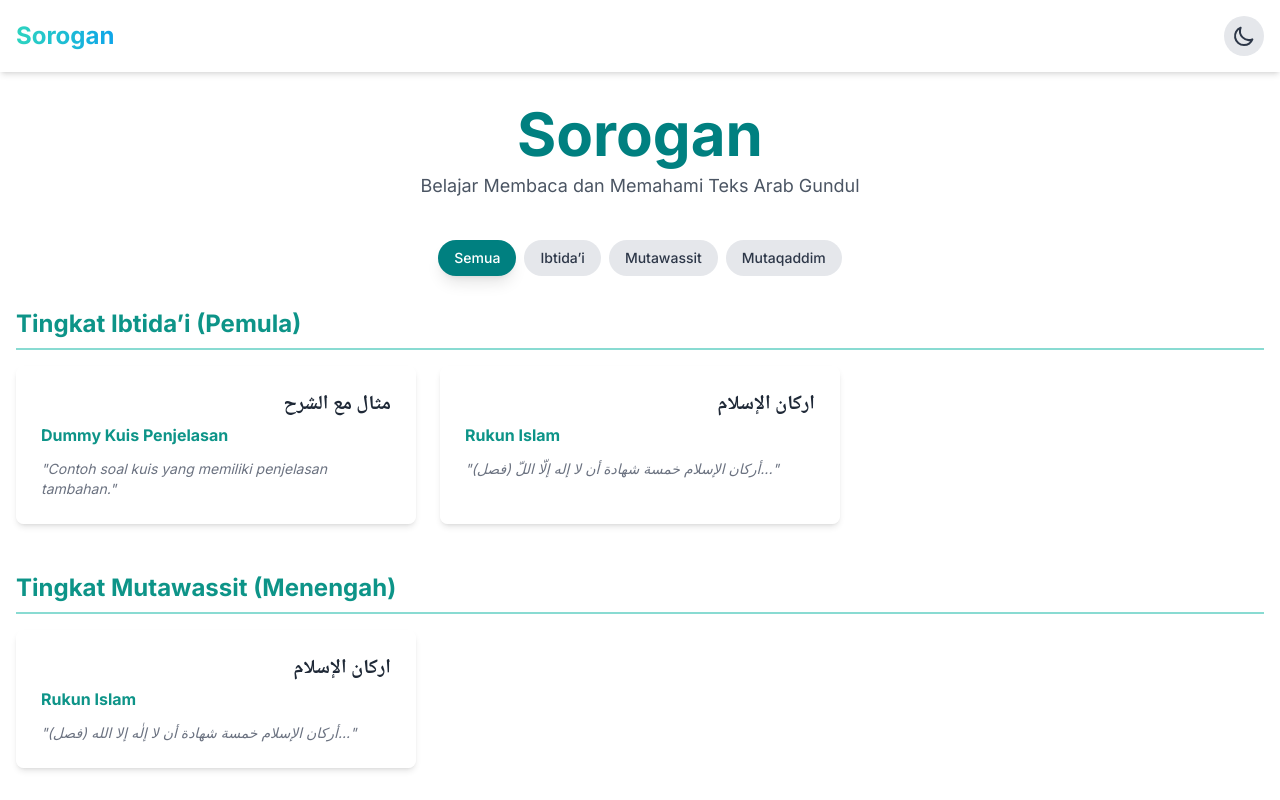
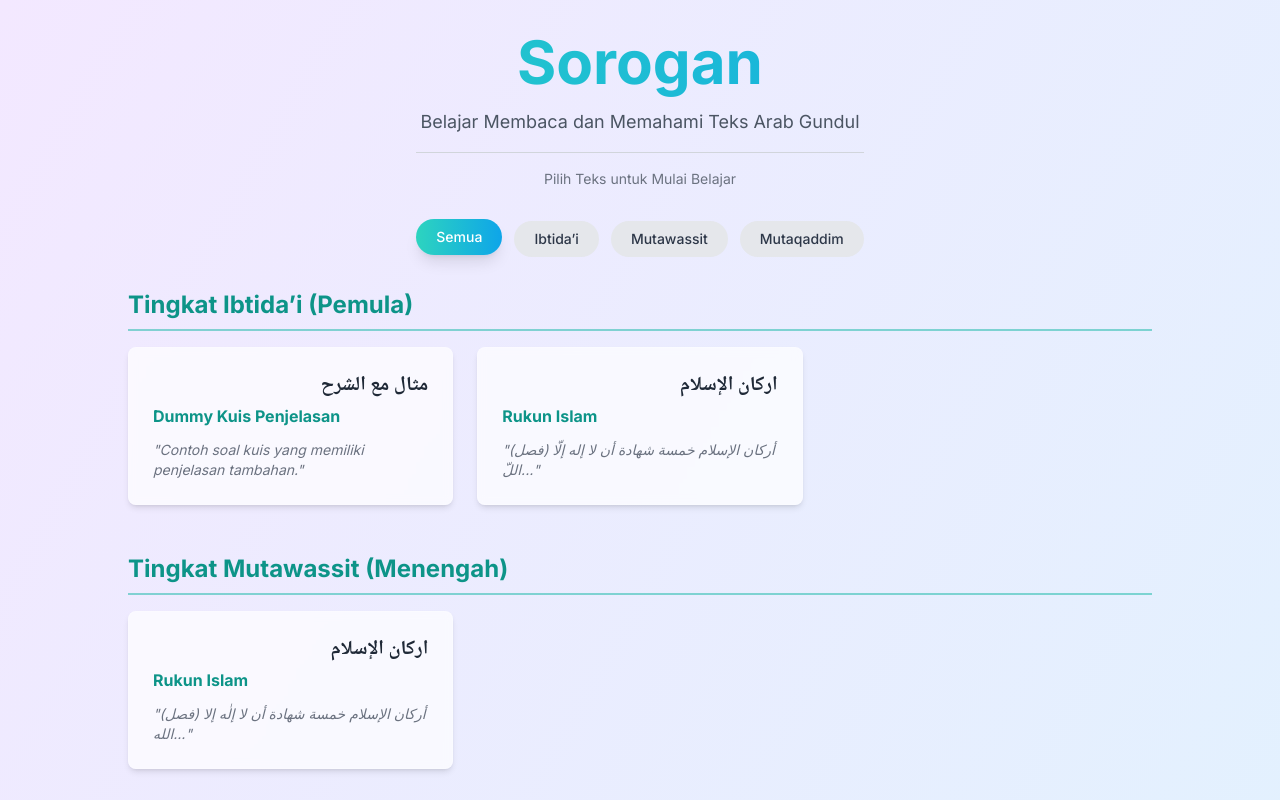
Before and after one commit to ppalhijaziyyah/sorogan-app, a React (Vite) app: page / in a window 1280 px wide. Shown: the top 800 px of the page. Built offline with nearby package versions, Linux system fonts and the light colour scheme.

Commit message:
beta homepage

```diff
--- a/src/App.jsx
+++ b/src/App.jsx
@@ -27,11 +27,11 @@ function App() {
 
   return (
     <div className={`font-sans`}>
-      <div className="min-h-screen bg-light-bg text-light-text dark:bg-dark-bg dark:text-dark-text transition-colors duration-300">
-        <Header />
+      <div className="min-h-screen bg-gradient-light dark:bg-gradient-dark text-light-text dark:text-dark-text transition-colors duration-500">
+        {currentPage !== 'home' && <Header />}
         <main className="px-4 py-8">
           <Suspense fallback={<div className="text-center">Memuat...</div>}>
-            {currentPage === 'home' && <HomePage onSelectLesson={navigateToLearningPage} setSliderState={setSliderState} />}
+            {currentPage === 'home' && <HomePage onSelectLesson={navigateToLearningPage} />}
             {currentPage === 'learning' && <LearningPage lessonId={selectedLesson} onBack={navigateToHome} setSliderState={setSliderState} />}
           </Suspense>
         </main>
--- a/src/components/Footer.jsx
+++ b/src/components/Footer.jsx
@@ -18,6 +18,23 @@ const SupportUsContent = () => (
         </div>
     </div>
 );
+
+const ThemeToggle = () => {
+    const { theme, toggleTheme } = useContext(AppContext);
+    return (
+        <button onClick={toggleTheme} className="p-2 rounded-full hover:bg-gray-200 dark:hover:bg-gray-700 mt-2 md:mt-0" title={`Ganti ke mode ${theme === 'light' ? 'gelap' : 'terang'}`}>
+            {theme === 'light' ? (
+                <svg xmlns="http://www.w3.org/2000/svg" className="h-6 w-6" fill="none" viewBox="0 0 24 24" stroke="currentColor">
+                    <path strokeLinecap="round" strokeLinejoin="round" strokeWidth="2" d="M20.354 15.354A9 9 0 018.646 3.646 9.003 9.003 0 0012 21a9.003 9.003 0 008.354-5.646z" />
+                </svg>
+            ) : (
+                <svg xmlns="http://www.w3.org/2000/svg" className="h-6 w-6" fill="none" viewBox="0 0 24 24" stroke="currentColor">
+                    <path strokeLinecap="round" strokeLinejoin="round" strokeWidth="2" d="M12 3v1m0 16v1m9-9h-1M4 12H3m15.364 6.364l-.707-.707M6.343 6.343l-.707-.707m12.728 0l-.707.707M6.343 17.657l-.707.707M16 12a4 4 0 11-8 0 4 4 0 018 0z" />
+                </svg>
+            )}
+        </button>
+    );
+};
 
 const Footer = ({ setSliderState }) => {
   const { resetProgress } = useContext(AppContext);
@@ -51,6 +68,7 @@ const Footer = ({ setSliderState }) => {
                         <button onClick={() => openSlider('Dukung Kami', <SupportUsContent />)} className="hover:text-teal-500 dark:hover:text-teal-400">Dukung Kami</button>
                         <button onClick={handleResetClick} className="hover:text-red-500 dark:hover:text-red-400">Reset Progres</button>
                     </div>
+                    <ThemeToggle />
                 </div>
             </div>
             <div className="border-t border-gray-300 dark:border-gray-700 mt-8 pt-6 text-center text-gray-500 dark:text-gray-400 text-sm">
--- a/src/components/Header.jsx
+++ b/src/components/Header.jsx
@@ -1,27 +1,12 @@
-import React, { useContext } from 'react';
-import { AppContext } from '../contexts/AppContext';
+import React from 'react';
 
 const Header = () => {
-  const { theme, toggleTheme } = useContext(AppContext);
-
+  // The Header is now only a placeholder for potential future content on the learning page.
+  // The title is now managed within LearningPage.jsx and the theme toggle is in Footer.jsx.
   return (
-    <header className="p-4 shadow-md bg-white dark:bg-gray-800">
-      <div className="container mx-auto flex justify-between items-center">
-        <h1 className="text-2xl font-bold bg-clip-text text-transparent bg-gradient-to-r from-teal-400 to-sky-500">Sorogan</h1>
-        <button onClick={toggleTheme} className="p-2 rounded-full bg-gray-200 dark:bg-gray-700">
-          {theme === 'light' ? (
-            // Moon Icon
-            <svg xmlns="http://www.w3.org/2000/svg" className="h-6 w-6" fill="none" viewBox="0 0 24 24" stroke="currentColor">
-              <path strokeLinecap="round" strokeLinejoin="round" strokeWidth={2} d="M20.354 15.354A9 9 0 018.646 3.646 9.003 9.003 0 0012 21a9.003 9.003 0 008.354-5.646z" />
-            </svg>
-          ) : (
-            // Sun Icon
-            <svg xmlns="http://www.w3.org/2000/svg" className="h-6 w-6" fill="none" viewBox="0 0 24 24" stroke="currentColor">
-              <path strokeLinecap="round" strokeLinejoin="round" strokeWidth={2} d="M12 3v1m0 16v1m9-9h-1M4 12H3m15.364 6.364l-.707-.707M6.343 6.343l-.707-.707m12.728 0l-.707.707M6.343 17.657l-.707.707M12 5a7 7 0 100 14 7 7 0 000-14z" />
-            </svg>
-          )}
-        </button>
-      </div>
+    <header className="p-4 shadow-md bg-white/50 dark:bg-gray-900/50 backdrop-blur-sm">
+      {/* This header is currently empty as its content has been moved or is context-specific. */}
+      {/* It is kept for structural consistency and future use. */}
     </header>
   );
 };
--- a/src/components/HomePage.jsx
+++ b/src/components/HomePage.jsx
@@ -11,18 +11,27 @@ const levelDetails = {
 const levelsInOrder = ['Ibtida’i', 'Mutawassit', 'Mutaqaddim'];
 
 const FilterButtons = ({ selectedLevel, setSelectedLevel }) => {
+  const getButtonClass = (level) => {
+    const isActive = selectedLevel === level;
+    return `px-5 py-2 rounded-full text-sm font-medium transition-all transform ${
+      isActive
+        ? 'text-white shadow-lg bg-gradient-to-r from-teal-400 to-sky-500 -translate-y-0.5'
+        : 'bg-gray-200 dark:bg-gray-700 hover:bg-gray-300 dark:hover:bg-gray-600'
+    }`;
+  };
+
   return (
-    <div className="flex flex-wrap justify-center gap-2 mb-8">
+    <div className="flex flex-wrap justify-center gap-3 mb-8">
       <button
         onClick={() => setSelectedLevel('Semua')}
-        className={`px-4 py-2 rounded-full text-sm font-medium transition-colors ${selectedLevel === 'Semua' ? 'bg-teal-accent text-white shadow-lg' : 'bg-gray-200 dark:bg-gray-700 hover:bg-gray-300 dark:hover:bg-gray-600'}`}>
+        className={getButtonClass('Semua')}>
           Semua
       </button>
       {levelsInOrder.map(level => (
         <button
           key={level}
           onClick={() => setSelectedLevel(level)}
-          className={`px-4 py-2 rounded-full text-sm font-medium transition-colors ${selectedLevel === level ? 'bg-teal-accent text-white shadow-lg' : 'bg-gray-200 dark:bg-gray-700 hover:bg-gray-300 dark:hover:bg-gray-600'}`}>
+          className={getButtonClass(level)}>
           {level}
         </button>
       ))}
@@ -36,7 +45,7 @@ const LessonCard = ({ lesson, isCompleted, onSelect }) => {
       onClick={() => onSelect(lesson.id)}
       className={`bg-white/70 dark:bg-slate-800/70 backdrop-blur-sm border border-white/20 rounded-lg shadow-md p-6 hover:shadow-xl hover:-translate-y-1 cursor-pointer transition-all relative overflow-hidden flex flex-col ${isCompleted ? 'opacity-70' : ''}`}>
       {isCompleted && (
-        <div className="absolute top-3 right-3 bg-emerald-500 text-white rounded-full w-7 h-7 flex items-center justify-center" title="Selesai">
+        <div className="absolute top-2 left-2 bg-emerald-500 text-white rounded-full w-7 h-7 flex items-center justify-center" title="Selesai">
           <svg xmlns="http://www.w3.org/2000/svg" className="h-5 w-5" viewBox="0 0 20 20" fill="currentColor"><path fillRule="evenodd" d="M16.707 5.293a1 1 0 010 1.414l-8 8a1 1 0 01-1.414 0l-4-4a1 1 0 011.414-1.414L8 12.586l7.293-7.293a1 1 0 011.414 0z" clipRule="evenodd" /></svg>
         </div>
       )}
@@ -73,10 +82,12 @@ const HomePage = ({ onSelectLesson, setSliderState }) => {
   const renderedLevels = levelsInOrder.filter(level => lessonsByLevel[level] && lessonsByLevel[level].length > 0);
 
   return (
-    <div className="container mx-auto">
-      <header className="text-center mb-10">
-        <h1 className="text-5xl md:text-6xl font-bold text-teal-accent mb-2">Sorogan</h1>
-        <p className="text-lg text-gray-600 dark:text-gray-300">Belajar Membaca dan Memahami Teks Arab Gundul</p>
+    <div className="container mx-auto max-w-5xl">
+      <header className="text-center mb-8">
+        <h1 className="text-6xl font-bold bg-clip-text text-transparent bg-gradient-to-r from-teal-400 to-sky-500 mb-2 pb-2">Sorogan</h1>
+        <p className="text-lg text-gray-600 dark:text-gray-300 mb-4">Belajar Membaca dan Memahami Teks Arab Gundul</p>
+        <hr className="border-gray-300 dark:border-gray-700 max-w-md mx-auto" />
+        <p className="text-sm mt-4 text-gray-500 dark:text-gray-400">Pilih Teks untuk Mulai Belajar</p>
       </header>
 
       <FilterButtons selectedLevel={selectedLevel} setSelectedLevel={setSelectedLevel} />
--- a/tailwind.config.js
+++ b/tailwind.config.js
@@ -9,10 +9,12 @@ module.exports = {
     extend: {
       colors: {
         'teal-accent': 'teal',
-        'light-bg': '#FFFFFF',
-        'dark-bg': '#1a202c', // A very dark gray
         'light-text': '#2d3748', // A dark gray
         'dark-text': '#f7fafc',  // A soft white
+      },
+      backgroundImage: {
+        'gradient-light': 'linear-gradient(120deg, #f3e8ff 0%, #e0f2fe 100%)',
+        'gradient-dark': 'linear-gradient(120deg, #38235d 0%, #111827 100%)',
       },
       fontFamily: {
         sans: ['Inter', 'sans-serif'],
```
